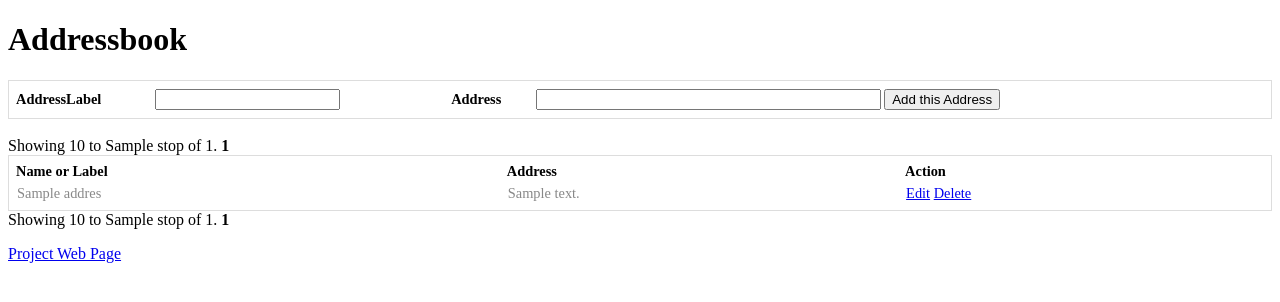
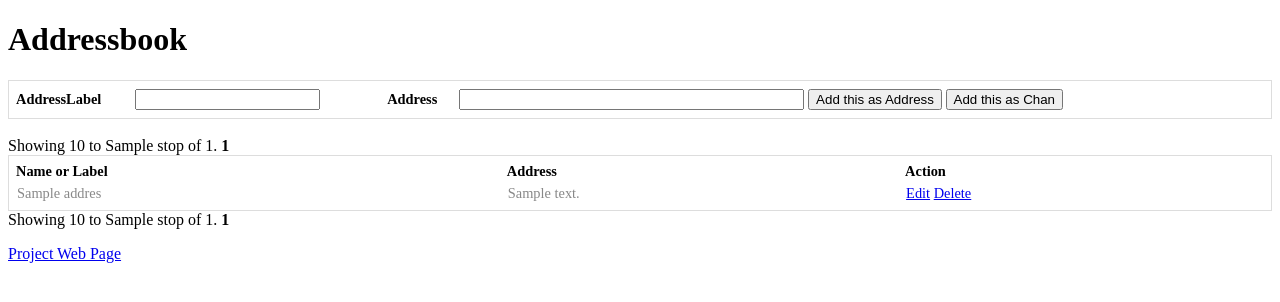
Before and after one commit to mjasny/BitMessageWebApp, a Flask app: template bmwa/templates/addressbook.html in a window 1280 px wide. Shown: the part 46-348 px from the top of the page. Run offline with Flask 2, Linux system fonts and the light colour scheme; the template is opened without the code that fills it: values that come from a table or form of the project are taken from there, most other values are stand-ins (such as "Sample title", 1, 10 or a date in 2020).

Commit message:
Added join chan, still issues

```diff
--- a/bmwa/api.py
+++ b/bmwa/api.py
@@ -162,6 +162,12 @@ def edit_addressbookentry(address_old, address_new, label_new):
     delete_addressbookentry(address=address_old)
     add_addressbookentry(new_address=address_new, new_address_label=label_new)
 
+
+def add_chan(new_chan, new_chan_label):
+    proxy = _get_proxy()
+    print(proxy.joinChan(_b64encode(new_chan_label), new_chan))
+
+
 def delete_message(msgid):
     proxy = _get_proxy()
     proxy.trashMessage(msgid)
--- a/bmwa/forms.py
+++ b/bmwa/forms.py
@@ -32,8 +32,7 @@ class SendForm(Form):
 
 
 class AddressbookForm(Form):
-    new_address = StringField(gettext('Address'), validators=[Required(),
-                                            validate_bitmessage_address])
+    new_address = StringField(gettext('Address'), validators=[Required(),validate_bitmessage_address])
     new_address_label = StringField(gettext('AddressLabel'), validators=[Required()])
 
 
--- a/bmwa/templates/addressbook.html
+++ b/bmwa/templates/addressbook.html
@@ -4,7 +4,7 @@
 
 {% block body %}
     <h1>{{ _('Addressbook') }}</h1>
-
+    <div id="addressbook_view">
     <form action="" method="post" name="adressbook">
         {{ form.hidden_tag() }}
         <table>
@@ -12,7 +12,7 @@
                 <th>{{ form.new_address_label.label }}</th>
                 <td>{{ form.new_address_label }}</td>
                 <th>{{ form.new_address.label }}</th>
-                <td>{{ form.new_address(size=40) }} <input type="submit" value="{{ _('Add this Address') }}"></td>
+                <td>{{ form.new_address(size=40) }} <input type="submit" name="btn" value="{{ _('Add this as Address') }}"> <input type="submit" name="btn" value="{{ _('Add this as Chan') }}"></td>
             </tr>
         </table>
     </form>
@@ -36,7 +36,7 @@
             </tr>
         {% endfor %}
     </table>
-
+    </div>
     {{ render_pagination(pagination) }}
 
 {% endblock %}
```
Also changed, not shown: bmwa/views.py (+6 -3 lines).
